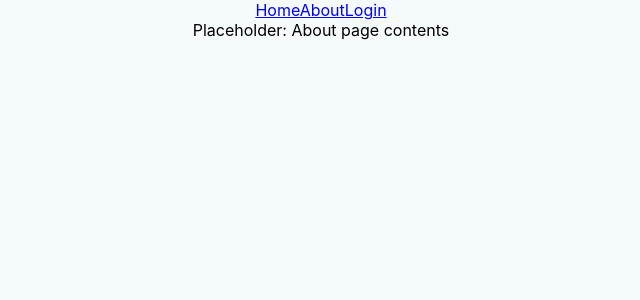
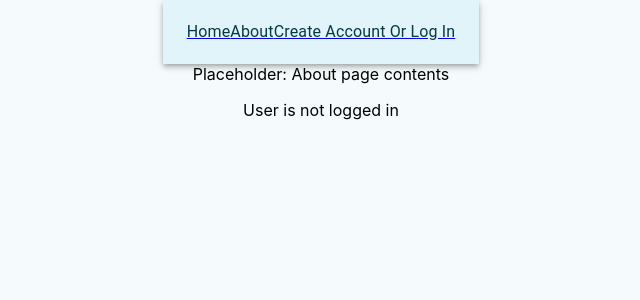
Before and after one commit to HuangYH988/calorie-egghead, a React (Create React App) app: page /About in a window 1280 px wide. Shown: the top 300 px of the page, without its empty margins (319-959 px from the left). Built offline with nearby package versions, Linux system fonts and the light colour scheme; no server answers.

Commit message:
Completed routing

```diff
--- a/src/Components/About.js
+++ b/src/Components/About.js
@@ -6,6 +6,7 @@ export class About extends React.Component{
     }
 
     render(){
-        return <div>Placeholder: About page contents</div>
+        const {isLoggedIn} =this.props;
+        return <div>Placeholder: About page contents {isLoggedIn ? <p>User is logged in</p>: <p>User is not logged in</p>}</div>
     }
 }
--- a/src/Components/Navbar.js
+++ b/src/Components/Navbar.js
@@ -3,7 +3,7 @@ import { AppBar, Toolbar, Typography, Button } from "@mui/material";
 import { auth } from "../firebase";
 import { onAuthStateChanged, signOut } from "firebase/auth";
 import {
-  useNavigate,
+
   BrowserRouter,
   Routes,
   Link,
@@ -33,58 +33,43 @@ export default function Navbar() {
 
   return (
     <div>
-      {/* <AppBar position="static" style={{ backgroundColor: "#e1f4fa" }}>
+
+      <BrowserRouter>
+        <AppBar position="static" style={{ backgroundColor: "#e1f4fa" }}>
           <Toolbar style={{ justifyContent: "flex-start" }}>
-          <Button color="inherit" element={Link} to="/">
+            <Link className="Navigation-btns" to="/">
               <Typography variant="body1" style={{ color: "#063846" }}>
                 Home
               </Typography>
-          </Button>
-          <Button color="inherit" element={Link} to="/About">
+            </Link>
+            <Link className="Navigation-btns" to="/About">
               <Typography variant="body1" style={{ color: "#063846" }}>
                 About
               </Typography>
-          </Button>
+            </Link>
             <div style={{ flexGrow: 1 }}></div>
             {loggedInUser ? (
-            <Button
-              color="inherit"
-              onClick={() =>
+             <Link className="Navigation-btns" to="/" onClick={() =>
                 signOut(auth).then(() => {
                   setLoggedInUser(null);
                 })
-              }
-              element={Link}
-              to="/"
-            >
+              }>
                 <Typography variant="body1" style={{ color: "#063846" }}>
                   Log Out
                 </Typography>
-            </Button>
+              </Link>
             ) : (
-            <Button color="inherit" element={Link} to="/">
+              <Link className="Navigation-btns" to="/login">
                 <Typography variant="body1" style={{ color: "#063846" }}>
                   Create Account Or Log In
                 </Typography>
-            </Button>
+              </Link>
             )}
           </Toolbar>
-      </AppBar> */}
-      <BrowserRouter>
-        <div>
-          <Link className="Navigation-btns" to="/">
-            Home
-          </Link>
-          <Link className="Navigation-btns" to="/About">
-            About
-          </Link>
-          <Link className="Navigation-btns" to="/Login">
-            Login
-          </Link>
-        </div>
+        </AppBar>
         <Routes>
-          <Route path="/" element={<Home />}/>
-          <Route path="/About" element={<About />} />
+          <Route path="/" element={<Home />} />
+          <Route path="/About" element={<About isLoggedIn={loggedInUser}/>} />
           <Route path="/login" element={<UserAuth />} />
           <Route path="*" element={<Error />} />
         </Routes>
```
Also changed, not shown: src/Components/App.js (+0 -19 lines), src/Components/Home.js (+6 -19 lines). Lines whose indentation alone changed are shown as unchanged.
